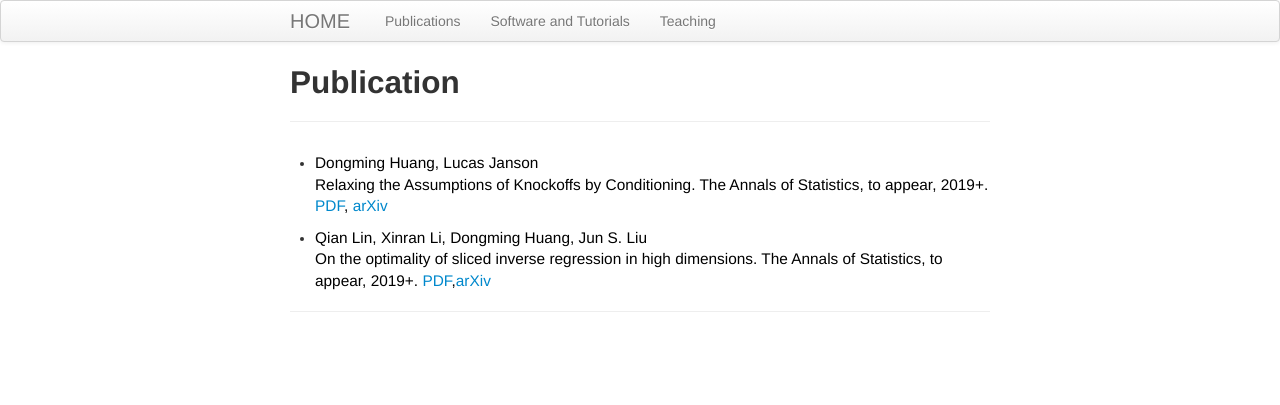
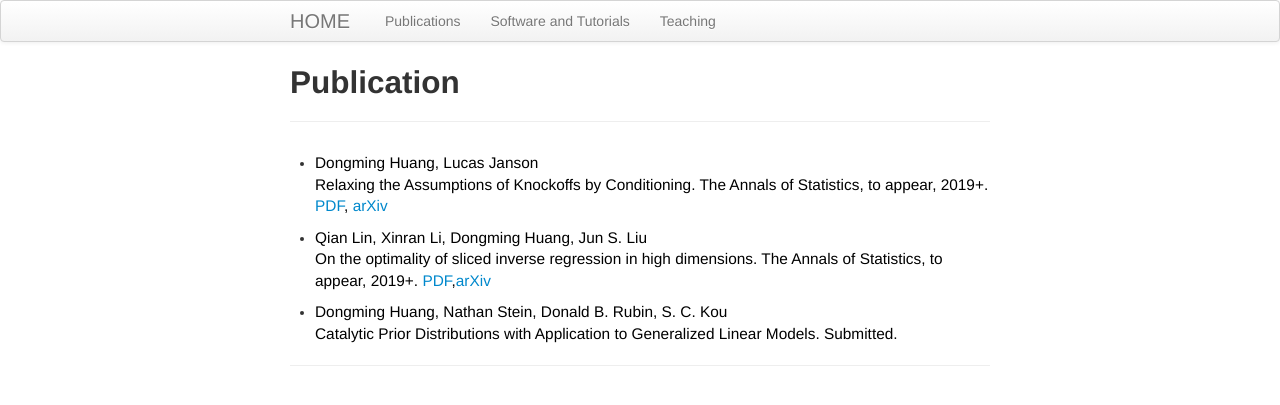
Before and after one commit to stathuang/dmhuang.github.io, a Jekyll site: the page built from pages/pubs.md, in a window 1280 px wide. Shown: the top 405 px of the page. Built offline with Jekyll 4.4.1, drawn with Linux system fonts in a browser that asks for light colours.

Commit message:
Update pubs.md

```diff
--- a/pages/pubs.md
+++ b/pages/pubs.md
@@ -11,3 +11,6 @@ Relaxing the Assumptions of Knockoffs by Conditioning. The Annals of Statistics,
 
 - Qian Lin, Xinran Li, Dongming Huang, Jun S. Liu\\
 On the optimality of sliced inverse regression in high dimensions. The Annals of Statistics, to appear, 2019+. [PDF](https://www.e-publications.org/ims/submission/AOS/user/submissionFile/35677?confirm=af74fff9),[arXiv](https://arxiv.org/abs/1701.06009)
+
+- Dongming Huang, Nathan Stein, Donald B. Rubin, S. C. Kou\\
+Catalytic Prior Distributions with Application to Generalized Linear Models. Submitted.
```
